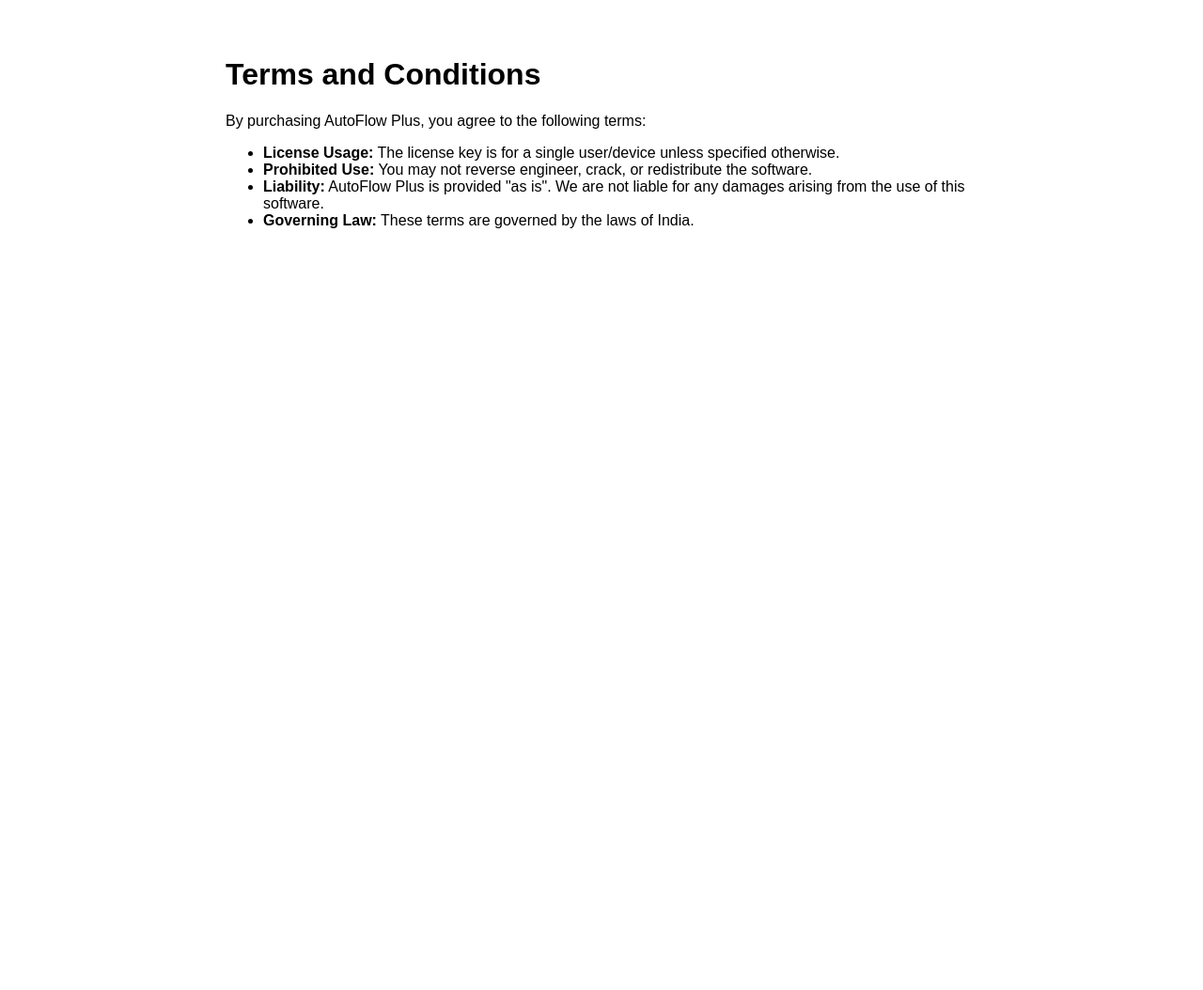
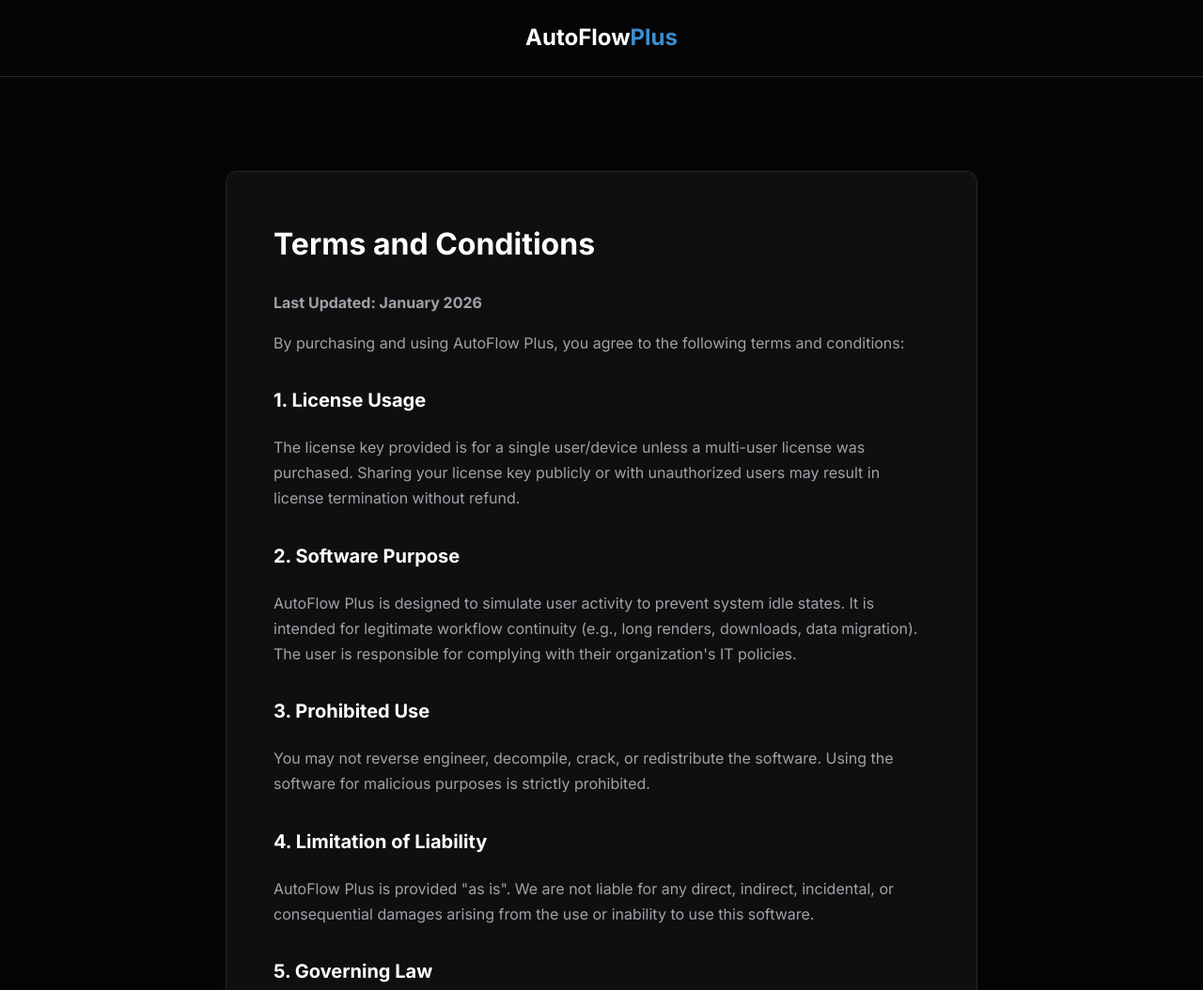
Before and after one commit to cjain04871310/autoflow-server, a website: page terms.html in a window 1280 px wide. Shown: the top 1054 px of the page at 94% size. Before the commit the page ends 800 px from the top, so only its background shows below. Drawn offline with Linux system fonts and the light colour scheme.

Commit message:
terms.html

```diff
--- a/terms.html
+++ b/terms.html
@@ -1,14 +1,50 @@
 <!DOCTYPE html>
-<html>
-<head><title>Terms and Conditions</title></head>
-<body style="font-family: sans-serif; padding: 40px; max-width: 800px; margin: 0 auto;">
-    <h1>Terms and Conditions</h1>
-    <p>By purchasing AutoFlow Plus, you agree to the following terms:</p>
-    <ul>
-        <li><strong>License Usage:</strong> The license key is for a single user/device unless specified otherwise.</li>
-        <li><strong>Prohibited Use:</strong> You may not reverse engineer, crack, or redistribute the software.</li>
-        <li><strong>Liability:</strong> AutoFlow Plus is provided "as is". We are not liable for any damages arising from the use of this software.</li>
-        <li><strong>Governing Law:</strong> These terms are governed by the laws of India.</li>
-    </ul>
+<html lang="en">
+<head>
+    <meta charset="UTF-8">
+    <meta name="viewport" content="width=device-width, initial-scale=1.0">
+    <title>Terms of Service - AutoFlow Plus</title>
+    <link href="https://fonts.googleapis.com/css2?family=Inter:wght@300;400;500;600;700&display=swap" rel="stylesheet">
+    <style>
+        :root { --bg-body: #050505; --bg-card: #0f0f0f; --accent: #3B8ED0; --text-main: #ffffff; --text-muted: #a1a1aa; --border: #27272a; }
+        body { font-family: 'Inter', sans-serif; background-color: var(--bg-body); color: var(--text-main); line-height: 1.7; margin: 0; padding: 0; }
+        .container { max-width: 800px; margin: 0 auto; padding: 40px 20px; }
+        nav { padding: 20px 0; border-bottom: 1px solid var(--border); margin-bottom: 60px; text-align: center; }
+        .logo { font-size: 24px; font-weight: 800; color: white; text-decoration: none; }
+        .logo span { color: var(--accent); }
+        .card { background: var(--bg-card); border: 1px solid var(--border); padding: 50px; border-radius: 12px; }
+        h1 { margin-top: 0; font-size: 32px; }
+        h3 { color: var(--text-main); margin-top: 30px; font-size: 20px; }
+        p, li { color: var(--text-muted); }
+        ul { padding-left: 20px; }
+        li { margin-bottom: 10px; }
+        footer { margin-top: 60px; text-align: center; color: var(--text-muted); font-size: 13px; padding-bottom: 40px; }
+    </style>
+</head>
+<body>
+    <nav><a href="index.html" class="logo">AutoFlow<span>Plus</span></a></nav>
+    <div class="container">
+        <div class="card">
+            <h1>Terms and Conditions</h1>
+            <p><strong>Last Updated: January 2026</strong></p>
+            <p>By purchasing and using AutoFlow Plus, you agree to the following terms and conditions:</p>
+
+            <h3>1. License Usage</h3>
+            <p>The license key provided is for a single user/device unless a multi-user license was purchased. Sharing your license key publicly or with unauthorized users may result in license termination without refund.</p>
+
+            <h3>2. Software Purpose</h3>
+            <p>AutoFlow Plus is designed to simulate user activity to prevent system idle states. It is intended for legitimate workflow continuity (e.g., long renders, downloads, data migration). The user is responsible for complying with their organization's IT policies.</p>
+
+            <h3>3. Prohibited Use</h3>
+            <p>You may not reverse engineer, decompile, crack, or redistribute the software. Using the software for malicious purposes is strictly prohibited.</p>
+
+            <h3>4. Limitation of Liability</h3>
+            <p>AutoFlow Plus is provided "as is". We are not liable for any direct, indirect, incidental, or consequential damages arising from the use or inability to use this software.</p>
+
+            <h3>5. Governing Law</h3>
+            <p>These terms shall be governed by and construed in accordance with the laws of India.</p>
+        </div>
+    </div>
+    <footer>&copy; 2026 AutoFlow Plus. All rights reserved.</footer>
 </body>
 </html>
```
